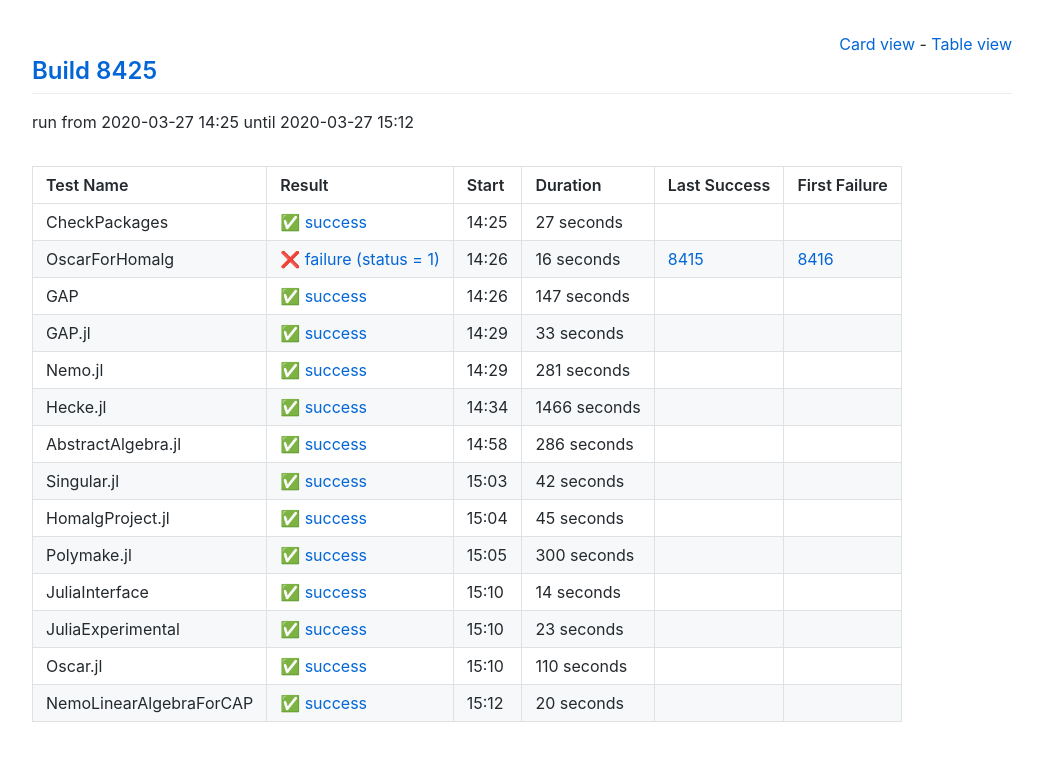
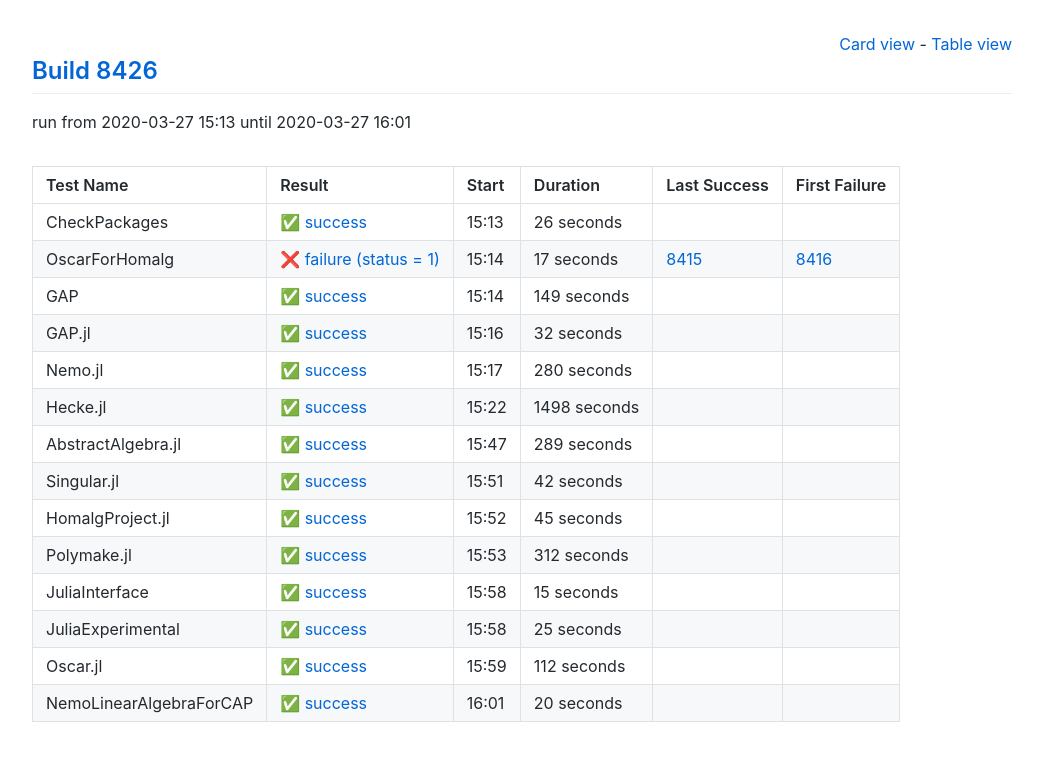
Before and after one commit to oscar-system/oscar-ci-status, a Jekyll site: the page built from table.html, in a window 1280 px wide. Shown: the top 761 px of the page, without its empty margins (118-1161 px from the left). Built offline with Jekyll 4.4.1, drawn with Linux system fonts in a browser that asks for light colours.

Commit message:
Build 8426

```diff
--- a/_data/ci.yml
+++ b/_data/ci.yml
@@ -1,82 +1,82 @@
-build: 8425
-build_url: https://oscarci.mathematik.uni-kl.de/job/oscar/8425/
+build: 8426
+build_url: https://oscarci.mathematik.uni-kl.de/job/oscar/8426/
 job: oscar
 tests:
-- duration: 27
+- duration: 26
   exitcode: 0
   first_failure: false
   first_failure_url: null
   last_success: false
   last_success_url: null
-  log: https://oscarci.mathematik.uni-kl.de/job/oscar/8425/artifact/logs/build-8425/CheckPackages.log
+  log: https://oscarci.mathematik.uni-kl.de/job/oscar/8426/artifact/logs/build-8426/CheckPackages.log
   name: CheckPackages
-  start: 2020-03-27 14:25
+  start: 2020-03-27 15:13
   status: success
   success: true
-- duration: 16
+- duration: 17
   exitcode: 1
   first_failure: 8416
   first_failure_url: https://oscarci.mathematik.uni-kl.de/job/oscar/8416/
   last_success: 8415
   last_success_url: https://oscarci.mathematik.uni-kl.de/job/oscar/8415/
-  log: https://oscarci.mathematik.uni-kl.de/job/oscar/8425/artifact/logs/build-8425/OscarForHomalg.log
+  log: https://oscarci.mathematik.uni-kl.de/job/oscar/8426/artifact/logs/build-8426/OscarForHomalg.log
   name: OscarForHomalg
-  start: 2020-03-27 14:26
+  start: 2020-03-27 15:14
   status: failure
   success: false
-- duration: 147
+- duration: 149
   exitcode: 0
   first_failure: false
   first_failure_url: null
   last_success: false
   last_success_url: null
-  log: https://oscarci.mathematik.uni-kl.de/job/oscar/8425/artifact/logs/build-8425/GAP.log
+  log: https://oscarci.mathematik.uni-kl.de/job/oscar/8426/artifact/logs/build-8426/GAP.log
   name: GAP
-  start: 2020-03-27 14:26
+  start: 2020-03-27 15:14
   status: success
   success: true
-- duration: 33
+- duration: 32
   exitcode: 0
   first_failure: false
   first_failure_url: null
   last_success: false
   last_success_url: null
-  log: https://oscarci.mathematik.uni-kl.de/job/oscar/8425/artifact/logs/build-8425/GAP.jl.log
+  log: https://oscarci.mathematik.uni-kl.de/job/oscar/8426/artifact/logs/build-8426/GAP.jl.log
   name: GAP.jl
-  start: 2020-03-27 14:29
+  start: 2020-03-27 15:16
   status: success
   success: true
-- duration: 281
+- duration: 280
   exitcode: 0
   first_failure: false
   first_failure_url: null
   last_success: false
   last_success_url: null
-  log: https://oscarci.mathematik.uni-kl.de/job/oscar/8425/artifact/logs/build-8425/Nemo.jl.log
+  log: https://oscarci.mathematik.uni-kl.de/job/oscar/8426/artifact/logs/build-8426/Nemo.jl.log
   name: Nemo.jl
-  start: 2020-03-27 14:29
+  start: 2020-03-27 15:17
   status: success
   success: true
-- duration: 1466
+- duration: 1498
   exitcode: 0
   first_failure: false
   first_failure_url: null
   last_success: false
   last_success_url: null
-  log: https://oscarci.mathematik.uni-kl.de/job/oscar/8425/artifact/logs/build-8425/Hecke.jl.log
+  log: https://oscarci.mathematik.uni-kl.de/job/oscar/8426/artifact/logs/build-8426/Hecke.jl.log
   name: Hecke.jl
-  start: 2020-03-27 14:34
+  start: 2020-03-27 15:22
   status: success
   success: true
-- duration: 286
+- duration: 289
   exitcode: 0
   first_failure: false
   first_failure_url: null
   last_success: false
   last_success_url: null
-  log: https://oscarci.mathematik.uni-kl.de/job/oscar/8425/artifact/logs/build-8425/AbstractAlgebra.jl.log
+  log: https://oscarci.mathematik.uni-kl.de/job/oscar/8426/artifact/logs/build-8426/AbstractAlgebra.jl.log
   name: AbstractAlgebra.jl
-  start: 2020-03-27 14:58
+  start: 2020-03-27 15:47
   status: success
   success: true
 - duration: 42
@@ -85,9 +85,9 @@ tests:
   first_failure_url: null
   last_success: false
   last_success_url: null
-  log: https://oscarci.mathematik.uni-kl.de/job/oscar/8425/artifact/logs/build-8425/Singular.jl.log
+  log: https://oscarci.mathematik.uni-kl.de/job/oscar/8426/artifact/logs/build-8426/Singular.jl.log
   name: Singular.jl
-  start: 2020-03-27 15:03
+  start: 2020-03-27 15:51
   status: success
   success: true
 - duration: 45
@@ -96,53 +96,53 @@ tests:
   first_failure_url: null
   last_success: false
   last_success_url: null
-  log: https://oscarci.mathematik.uni-kl.de/job/oscar/8425/artifact/logs/build-8425/HomalgProject.jl.log
+  log: https://oscarci.mathematik.uni-kl.de/job/oscar/8426/artifact/logs/build-8426/HomalgProject.jl.log
   name: HomalgProject.jl
-  start: 2020-03-27 15:04
+  start: 2020-03-27 15:52
   status: success
   success: true
-- duration: 300
+- duration: 312
   exitcode: 0
   first_failure: false
   first_failure_url: null
   last_success: false
   last_success_url: null
-  log: https://oscarci.mathematik.uni-kl.de/job/oscar/8425/artifact/logs/build-8425/Polymake.jl.log
+  log: https://oscarci.mathematik.uni-kl.de/job/oscar/8426/artifact/logs/build-8426/Polymake.jl.log
   name: Polymake.jl
-  start: 2020-03-27 15:05
+  start: 2020-03-27 15:53
   status: success
   success: true
-- duration: 14
+- duration: 15
   exitcode: 0
   first_failure: false
   first_failure_url: null
   last_success: false
   last_success_url: null
-  log: https://oscarci.mathematik.uni-kl.de/job/oscar/8425/artifact/logs/build-8425/JuliaInterface.log
+  log: https://oscarci.mathematik.uni-kl.de/job/oscar/8426/artifact/logs/build-8426/JuliaInterface.log
   name: JuliaInterface
-  start: 2020-03-27 15:10
+  start: 2020-03-27 15:58
   status: success
   success: true
-- duration: 23
+- duration: 25
   exitcode: 0
   first_failure: false
   first_failure_url: null
   last_success: false
   last_success_url: null
-  log: https://oscarci.mathematik.uni-kl.de/job/oscar/8425/artifact/logs/build-8425/JuliaExperimental.log
+  log: https://oscarci.mathematik.uni-kl.de/job/oscar/8426/artifact/logs/build-8426/JuliaExperimental.log
   name: JuliaExperimental
-  start: 2020-03-27 15:10
+  start: 2020-03-27 15:58
   status: success
   success: true
-- duration: 110
+- duration: 112
   exitcode: 0
   first_failure: false
   first_failure_url: null
   last_success: false
   last_success_url: null
-  log: https://oscarci.mathematik.uni-kl.de/job/oscar/8425/artifact/logs/build-8425/Oscar.jl.log
+  log: https://oscarci.mathematik.uni-kl.de/job/oscar/8426/artifact/logs/build-8426/Oscar.jl.log
   name: Oscar.jl
-  start: 2020-03-27 15:10
+  start: 2020-03-27 15:59
   status: success
   success: true
 - duration: 20
@@ -151,8 +151,8 @@ tests:
   first_failure_url: null
   last_success: false
   last_success_url: null
-  log: https://oscarci.mathematik.uni-kl.de/job/oscar/8425/artifact/logs/build-8425/NemoLinearAlgebraForCAP.log
+  log: https://oscarci.mathematik.uni-kl.de/job/oscar/8426/artifact/logs/build-8426/NemoLinearAlgebraForCAP.log
   name: NemoLinearAlgebraForCAP
-  start: 2020-03-27 15:12
+  start: 2020-03-27 16:01
   status: success
   success: true
```
Also changed, not shown: README.md.
